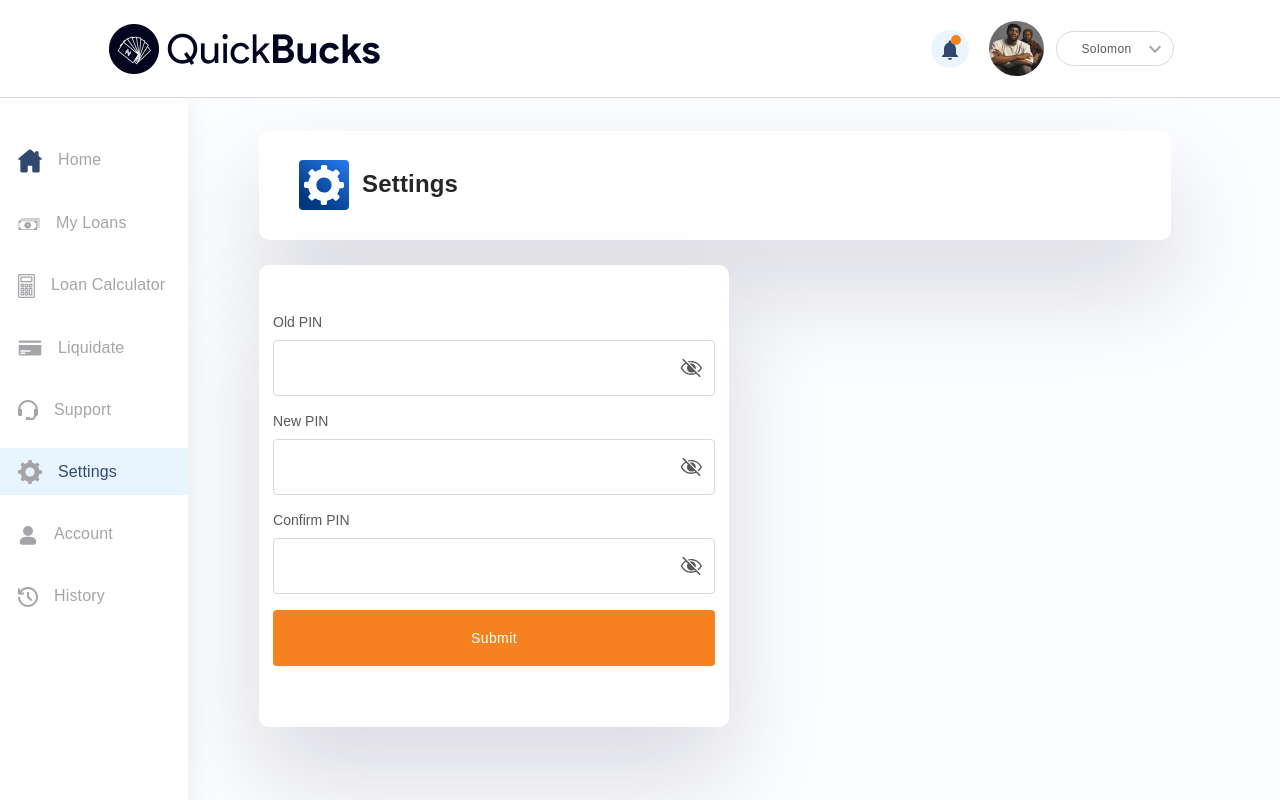
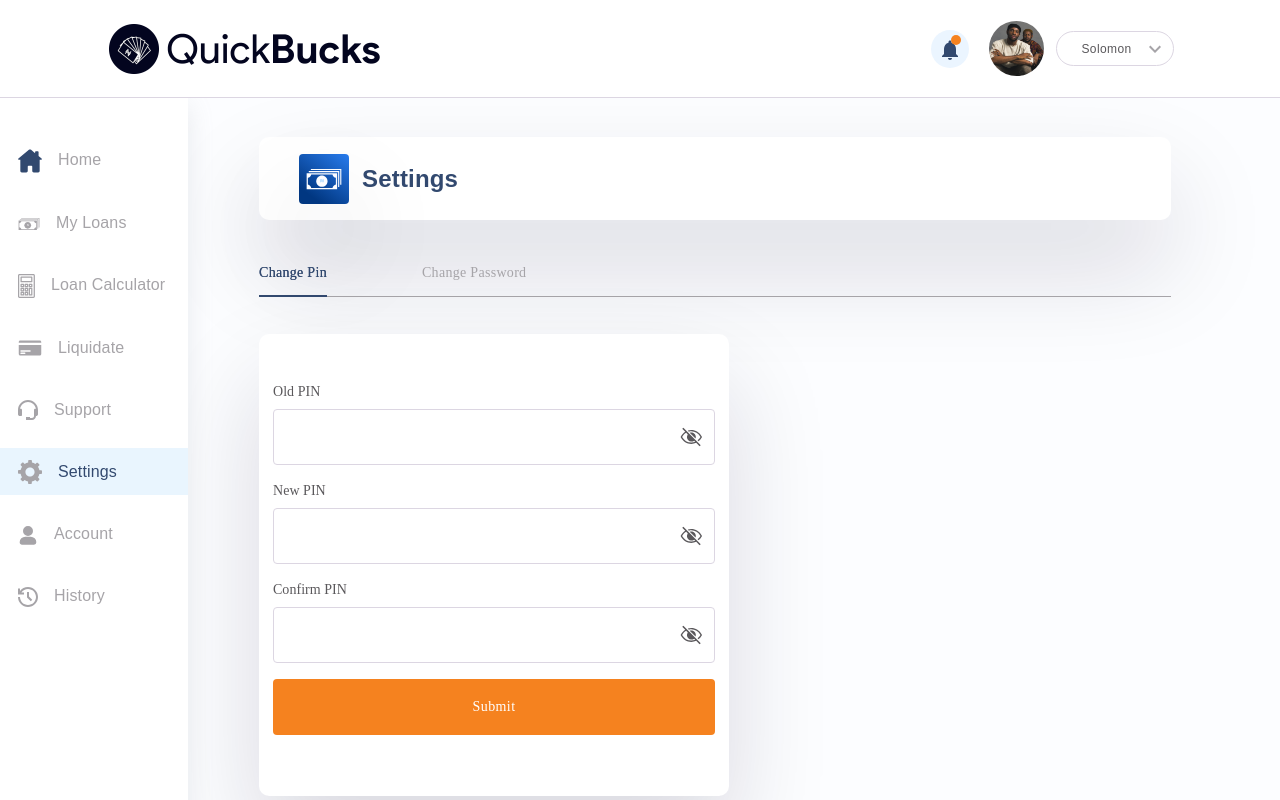
Before and after one commit to G-Joe/quickbucks-frontend, a React (Create React App) app: page /dashboard/settings in a window 1280 px wide. Shown: the top 800 px of the page. Built offline with nearby package versions, Linux system fonts and the light colour scheme; a web font is replaced by a local one.

Commit message:
refactored settings page

```diff
--- a/src/pages/Auth/change-password-dashboard/changePassword.tsx
+++ b/src/pages/Auth/change-password-dashboard/changePassword.tsx
@@ -1,15 +1,11 @@
 import Input from "components/shared/Input/Input";
-import Button from "components/shared/Button/Button"
-import SettingsImg from "assets/settings-dashboard.svg"
-import "styles/index.scss"
+import Button from "components/shared/Button/Button";
+import SettingsImg from "assets/settings-dashboard.svg";
+import "styles/index.scss";
 
 const ChangePassword = () => {
   return (
     <div className="Settings">
-  <div className="DashboardTopBar">
-        <img className="settingsImg" src={SettingsImg} alt="settingImg"/>
-        <p className="settingTxt">Settings</p>
-  </div>
       <div className="form-wrapper">
         <form className="form">
           <Input label="Old Password" type="password" secure />
@@ -19,9 +15,7 @@ const ChangePassword = () => {
         </form>
       </div>
     </div>
+  );
+};
 
-
-  )
-}
-
-export default ChangePassword
+export default ChangePassword;
--- a/src/pages/Auth/change-pin-dashboard/changePin.tsx
+++ b/src/pages/Auth/change-pin-dashboard/changePin.tsx
@@ -1,15 +1,11 @@
 import Input from "components/shared/Input/Input";
-import Button from "components/shared/Button/Button"
-import SettingsImg from "assets/settings-dashboard.svg"
-import "styles/index.scss"
+import Button from "components/shared/Button/Button";
+import SettingsImg from "assets/settings-dashboard.svg";
+import "styles/index.scss";
 
 const ChangePin = () => {
   return (
     <div className="Settings">
-  <div className="DashboardTopBar">
-        <img className="settingsImg" src={SettingsImg} alt="settingImg"/>
-        <p className="settingTxt">Settings</p>
-  </div>
       <div className="form-wrapper">
         <form className="form">
           <Input label="Old PIN" type="password" secure />
@@ -19,9 +15,7 @@ const ChangePin = () => {
         </form>
       </div>
     </div>
+  );
+};
 
-
-  )
-}
-
-export default ChangePin
+export default ChangePin;
--- a/src/pages/Dashboard/Settings/index.tsx
+++ b/src/pages/Dashboard/Settings/index.tsx
@@ -1,13 +1,29 @@
-import ChangePin from "pages/Auth/change-pin-dashboard/changePin"
-import ChangePassword from "pages/Auth/change-password-dashboard/changePassword"
+import { Tabs } from "antd";
+import ChangePin from "pages/Auth/change-pin-dashboard/changePin";
+import ChangePassword from "pages/Auth/change-password-dashboard/changePassword";
+import headerLogo from "assets/cash-money.svg";
+import Header from "components/Dashboard/Header/Header";
 
 const Settings = () => {
   return (
-    <div>
-      <div>
-        <ChangePin/>
-        <ChangePassword/>
-      </div>
+    <div className="main-fit">
+      <Header img={headerLogo} title="Settings" />
+
+      <Tabs
+        defaultActiveKey="1"
+        items={[
+          {
+            label: "Change Pin",
+            key: "1",
+            children: <ChangePin />,
+          },
+          {
+            label: "Change Password",
+            key: "2",
+            children: <ChangePassword />,
+          },
+        ]}
+      ></Tabs>
     </div>
   );
 };
```
Lines whose indentation alone changed are shown as unchanged.
